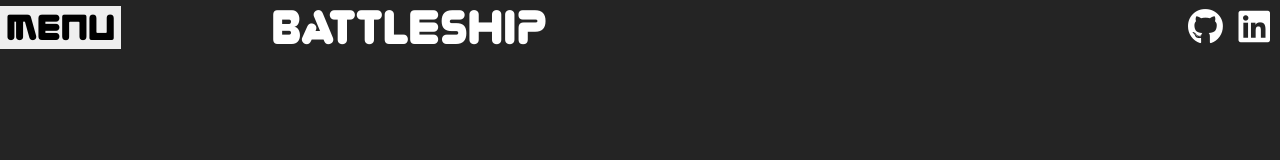
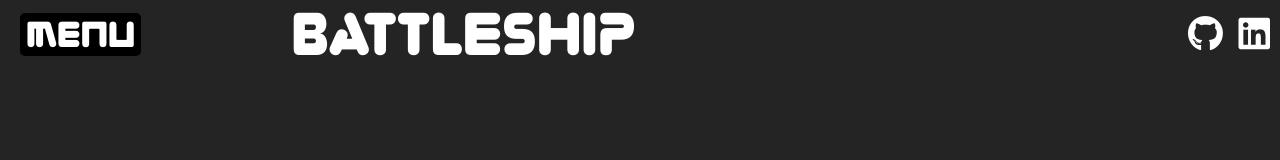
Before and after one commit to taejin5314/battle-ship, a website: page public/index.html in a window 1280 px wide. Drawn offline with nearby package versions, Linux system fonts and the light colour scheme.

Commit message:
nav styling

```diff
--- a/public/styles/nav.css
+++ b/public/styles/nav.css
@@ -2,12 +2,18 @@ nav {
   display: flex;
   justify-content: space-between;
   align-items: center;
+  position: fixed;
+  width: 100%;
 }
 
 nav .nav-left button {
+  margin-left: 20px;
   border: none;
   cursor: pointer;
   font-size: 1.5em;
+  color: #ffffff;
+  background-color: #000000;
+  border-radius: 5px;
 }
 
 nav .nav-middle {
@@ -16,7 +22,7 @@ nav .nav-middle {
 
 nav .nav-middle span {
   margin-left: 150px;
-  font-size: 2em;
+  font-size: 2.5em;
 }
 
 nav .nav-right i {
```
